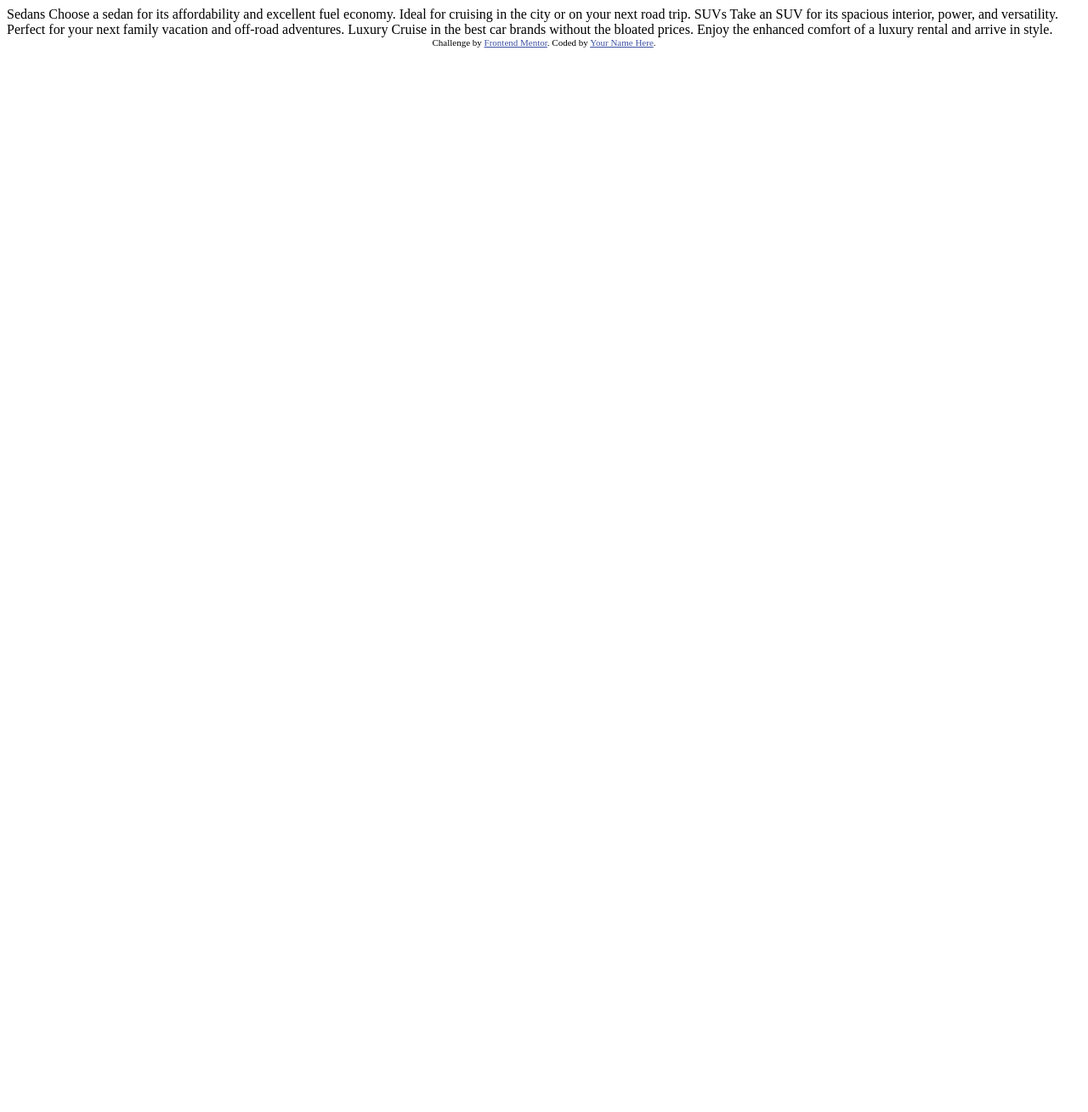
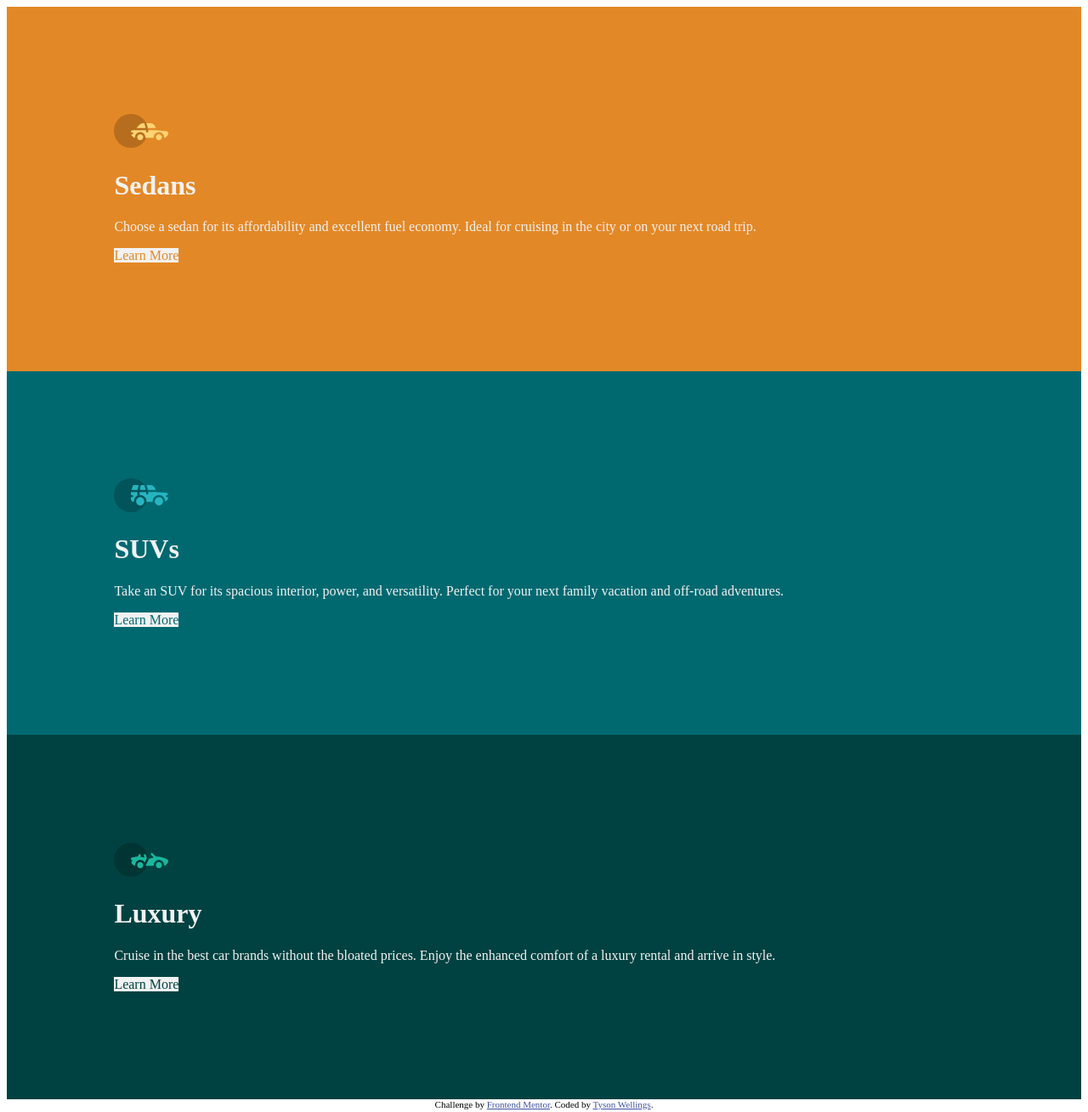
Before and after one commit to Tyson-Wellings/3-column-preview-card-component-main, a plain HTML site: page index.html in a window 1280 px wide. Shown: the whole page at 85% size. Before the commit the page ends 800 px from the top, so only its background shows below. Drawn offline with Linux system fonts and the light colour scheme.

Commit message:
Organized html and begun styling with some CSS.

```diff
--- a/index.html
+++ b/index.html
@@ -3,6 +3,7 @@
 <head>
   <meta charset="UTF-8">
   <meta name="viewport" content="width=device-width, initial-scale=1.0"> <!-- displays site properly based on user's device -->
+  <link rel="stylesheet" href="styles.css">
 
   <link rel="icon" type="image/png" sizes="32x32" href="./images/favicon-32x32.png">
 
@@ -15,22 +16,62 @@
   </style>
 </head>
 <body>
-
+  <div id="background">
+    <div id="column-cards-container">
+      <div class="column-card-container">
+        <div class="column-card" id="sedans-card">
+          <img src="images/icon-sedans.svg" alt="cute vector image of a sedan">
+          <h1 class="main-headings">
             Sedans
+          </h1>
+          <p class="body">
             Choose a sedan for its affordability and excellent fuel economy. Ideal for cruising in the city
             or on your next road trip.
+          </p>
+          <a class="learn-more-buttons">
+            Learn More
+          </a>
+        </div>
+      </div>
 
+      <div class="column-card-container">
+        <div class="column-card" id="suv-card">
+          <img src="images/icon-suvs.svg" alt="cute vector image of an suv">
+          <h1 class="main-headings">
             SUVs
+          </h1>
+          <p class="body">
             Take an SUV for its spacious interior, power, and versatility. Perfect for your next family vacation
             and off-road adventures.
+          </p>
+          <a class="learn-more-buttons">
+            Learn More
+          </a>
+        </div>
+      </div>
 
+      <div class="column-card-container">
+        <div class="column-card" id="luxury-card">
+          <img src="images/icon-luxury.svg" alt="cute vector image of a luxury car with the top down">
+          <h1 class="main-headings">
             Luxury
+          </h1>
+          <p class="body">
             Cruise in the best car brands without the bloated prices. Enjoy the enhanced comfort of a luxury
             rental and arrive in style.
+          </p>
+          <a class="learn-more-buttons">
+            Learn More
+          </a>
+        </div>
+      </div>
+
+    </div>
+  </div>
 
   <div class="attribution">
     Challenge by <a href="https://www.frontendmentor.io?ref=challenge" target="_blank">Frontend Mentor</a>.
-    Coded by <a href="#">Your Name Here</a>.
+    Coded by <a href="#">Tyson Wellings</a>.
   </div>
 </body>
 </html>
--- /dev/null
+++ b/styles.css
@@ -0,0 +1,53 @@
+#background{
+    color:hsl(0, 0%, 95%)
+}
+#column-cards-container{
+    display: flex;
+    flex-direction: column;
+}
+
+.column-card-container{
+    display: flex;
+    flex-direction: column;
+}
+
+.column-card{
+    padding: 10%;
+}
+
+.column-card .body{
+    color: hsl(0, 0%, 95%);
+}
+
+.column-card .main-headings{
+    color: hsl(0, 0%, 95%);
+}
+
+.column-card .learn-more-buttons{
+    background-color: hsl(0, 0%, 95%);
+}
+
+#sedans-card{
+    background-color: hsl(31, 77%, 52%);
+}
+
+#sedans-card .learn-more-buttons{
+    color: hsl(31, 77%, 52%);
+}
+
+
+#suv-card{
+    background-color: hsl(184, 100%, 22%);
+}
+
+#suv-card .learn-more-buttons{
+    color: hsl(184, 100%, 22%);
+}
+
+#luxury-card{
+    background-color: hsl(179, 100%, 13%);
+}
+
+#luxury-card .learn-more-buttons{
+    color: hsl(179, 100%, 13%);
+}
```
Lines whose indentation alone changed are shown as unchanged.
